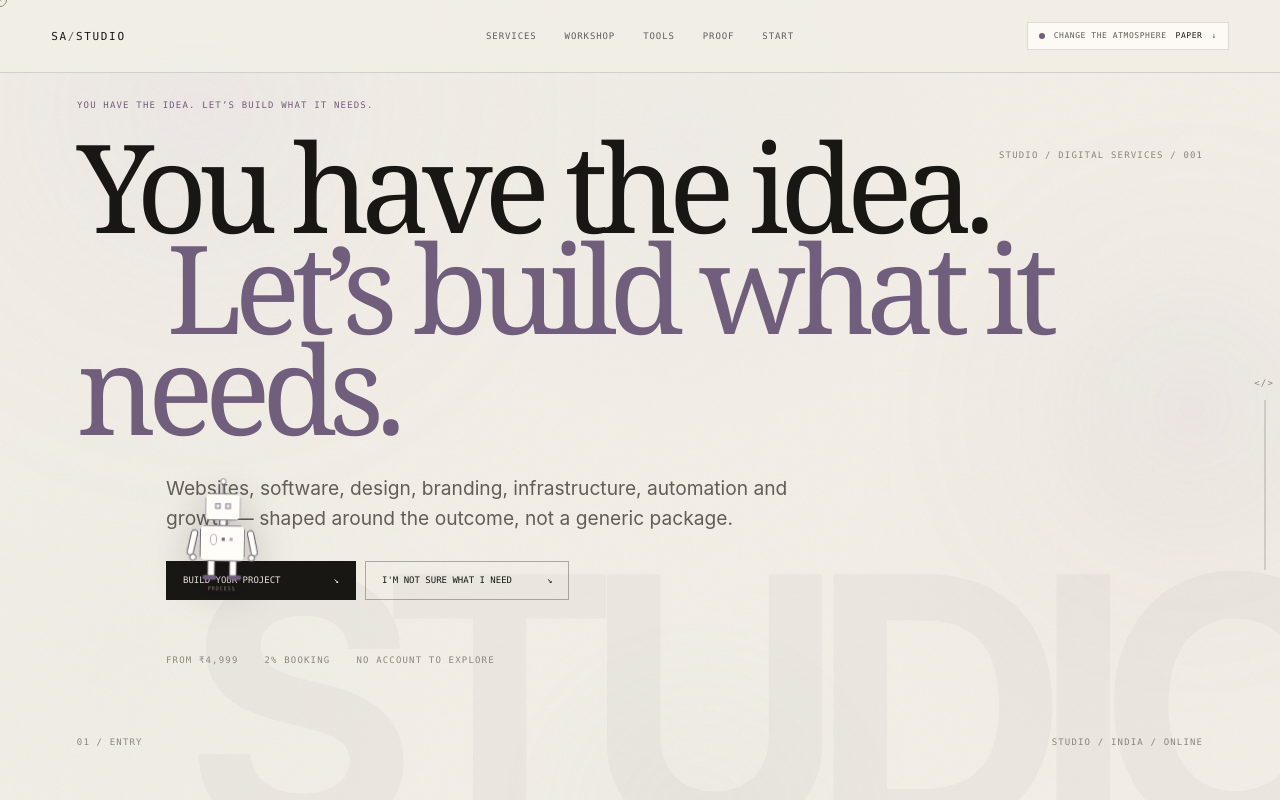
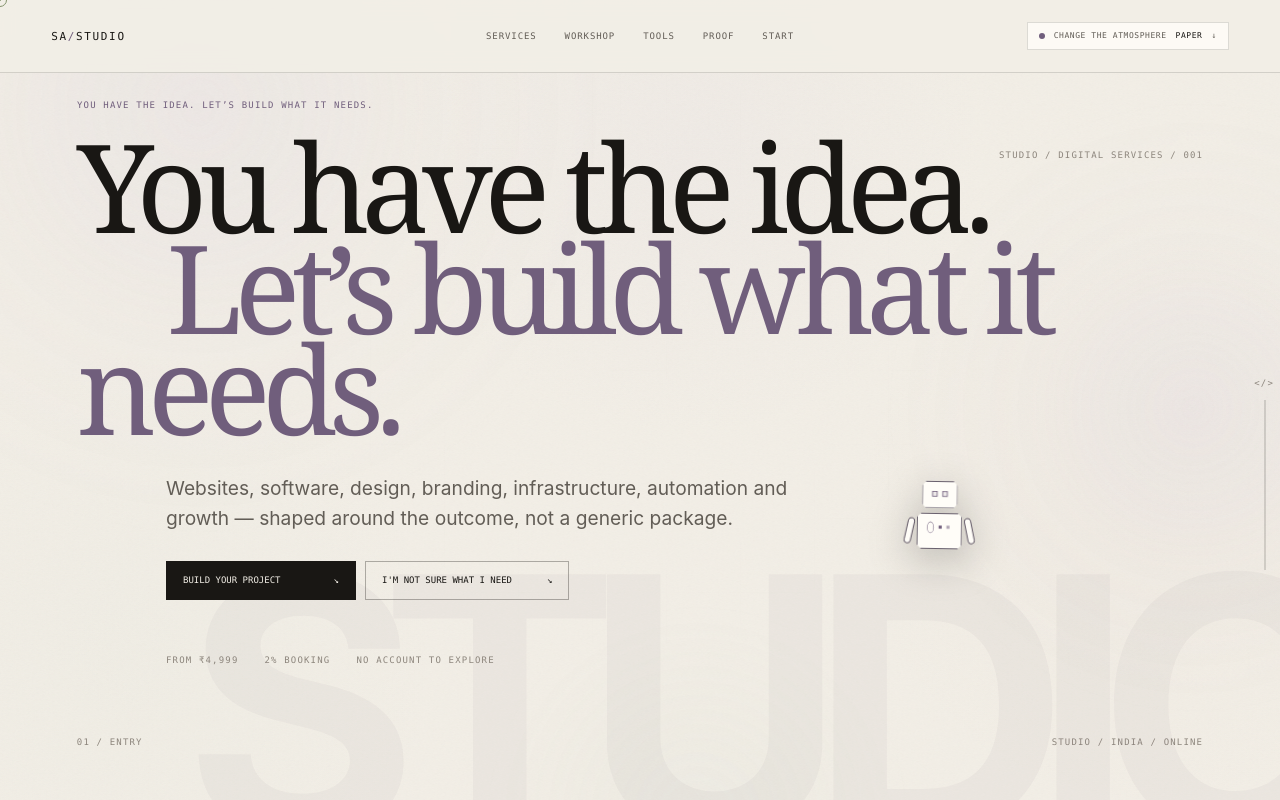
Before and after one commit to Shashwat-Aneja/studio.shashwataneja, a React (Vite) app: page / in a window 1280 px wide. Shown: the top 800 px of the page. Built offline with nearby package versions, Linux system fonts and the light colour scheme.

Commit message:
fix: match the portfolio's final robot anatomy

```diff
--- a/src/components/RobotAssistant.tsx
+++ b/src/components/RobotAssistant.tsx
@@ -3,28 +3,28 @@ import {useEffect,useRef,useState,type CSSProperties,type PointerEvent as ReactP
 type Props={section?:string;onOpenBuilder?:()=>void};
 type RobotState="idle"|"rest"|"moving"|"observing"|"celebrate"|"drag";
 const points=[
-  {id:"top",label:"START",x:.86,y:.2},
-  {id:"services",label:"SERVICES",x:.14,y:.38},
-  {id:"discover",label:"DISCOVER",x:.82,y:.52},
-  {id:"process",label:"PROCESS",x:.18,y:.67},
-  {id:"tools",label:"TOOLS",x:.78,y:.8},
-  {id:"contact",label:"BOOK",x:.2,y:.9}
+  {id:"top",label:"ORIGIN",x:.78,y:.3},
+  {id:"discover",label:"ENTERING",x:.18,y:.24},
+  {id:"services",label:"PROJECTS",x:.78,y:.22},
+  {id:"workshop",label:"WORKSHOP / THINK",x:.3,y:.72},
+  {id:"process",label:"JOURNEY",x:.74,y:.64},
+  {id:"tools",label:"LAB / EXPERIMENT",x:.2,y:.55},
+  {id:"contact",label:"EDGE / CONNECT",x:.82,y:.42}
 ];
 
-export default function RobotAssistant({section="START",onOpenBuilder}:Props){
-  const [pos,setPos]=useState({x:.86,y:.2});
+export default function RobotAssistant({section="ORIGIN",onOpenBuilder}:Props){
+  const [pos,setPos]=useState({x:.78,y:.3});
   const [look,setLook]=useState({x:0,y:0});
   const [drag,setDrag]=useState(false);
+  const [hovered,setHovered]=useState(false);
   const [label,setLabel]=useState(section);
   const [state,setState]=useState<RobotState>("idle");
-  const p=useRef(pos);
-  const target=useRef(pos);
-  const offset=useRef({x:0,y:0});
+  const p=useRef(pos),target=useRef(pos),offset=useRef({x:0,y:0});
 
   useEffect(()=>{
     let raf=0;
     const tick=()=>{
-      const a=p.current,b=target.current,e=drag?.22:.065;
+      const a=p.current,b=target.current,e=drag?.22:.045;
       const n={x:a.x+(b.x-a.x)*e,y:a.y+(b.y-a.y)*e};
       p.current=n;setPos(n);raf=requestAnimationFrame(tick);
     };
@@ -34,31 +34,36 @@ export default function RobotAssistant({section="START",onOpenBuilder}:Props){
 
   useEffect(()=>{
     const move=(e:PointerEvent)=>{
-      setLook({x:e.clientX/innerWidth-.5,y:e.clientY/innerHeight-.5});
+      setLook({x:Math.max(-1,Math.min(1,(e.clientX/innerWidth-.5)*2)),y:Math.max(-1,Math.min(1,(e.clientY/innerHeight-.5)*2))});
       if(drag){
         target.current={x:Math.min(.94,Math.max(.06,(e.clientX-offset.current.x)/innerWidth)),y:Math.min(.92,Math.max(.08,(e.clientY-offset.current.y)/innerHeight))};
         setState("drag");setLabel("DROP ME");
       }
     };
-    const up=()=>{
-      if(drag){setDrag(false);setState("rest");setLabel("STUDIO GUIDE");}
-    };
+    const up=()=>{if(drag){setDrag(false);setState("rest");setLabel("FOLLOWING");}};
     addEventListener("pointermove",move,{passive:true});addEventListener("pointerup",up);
     return()=>{removeEventListener("pointermove",move);removeEventListener("pointerup",up);};
   },[drag]);
 
   useEffect(()=>{
     const update=()=>{
-      const marker=scrollY+innerHeight*.42;
-      let current=points[0];
-      for(const point of points){const el=document.getElementById(point.id);if(el&&el.offsetTop<=marker)current=point;}
-      if(!drag){
-        target.current={x:current.x,y:current.y};setLabel(current.label);
+      const marker=scrollY+innerHeight*.46;
+      const sections=[...document.querySelectorAll<HTMLElement>("section[id]")];
+      const current=sections.find(el=>marker>=el.offsetTop&&marker<el.offsetTop+el.offsetHeight)||sections[0];
+      if(!current||drag)return;
+      const point=points.find(item=>item.id===current.id);
+      if(point){
+        target.current={x:point.x,y:point.y};
+        setLabel(point.label);
         setState(current.id==="contact"?"celebrate":current.id==="tools"?"observing":"moving");
+      }else{
+        target.current={x:.5,y:.3};
+        setLabel("FOLLOWING");
+        setState("idle");
       }
     };
-    update();addEventListener("scroll",update,{passive:true});
-    return()=>removeEventListener("scroll",update);
+    update();addEventListener("scroll",update,{passive:true});addEventListener("resize",update,{passive:true});
+    return()=>{removeEventListener("scroll",update);removeEventListener("resize",update);};
   },[drag]);
 
   const down=(e:ReactPointerEvent<HTMLButtonElement>)=>{
@@ -68,20 +73,10 @@ export default function RobotAssistant({section="START",onOpenBuilder}:Props){
     setDrag(true);setState("drag");setLabel("DROP ME");
   };
 
-  return <button type="button" className={`guide-robot is-${state}`} aria-label="Drag the Studio guide; double-click to open the project builder" onPointerDown={down} onDoubleClick={()=>onOpenBuilder?.()} style={{"--rx":`${pos.x*100}vw`,"--ry":`${pos.y*100}vh`,"--look-x":look.x,"--look-y":look.y} as CSSProperties}>
-    <span className="guide-robot__antenna"/>
+  return <button type="button" className={`guide-robot is-${state}${hovered?" is-hovered":""}`} aria-label="Studio guide. Double-click to open the project builder; drag to reposition." onPointerDown={down} onPointerEnter={()=>{setHovered(true);if(!drag)setState("observing");}} onPointerLeave={()=>{setHovered(false);if(!drag)setState("idle");}} onDoubleClick={()=>onOpenBuilder?.()} style={{"--rx":`${pos.x*100}vw`,"--ry":`${pos.y*100}vh`,"--look-x":look.x,"--look-y":look.y} as CSSProperties}>
     <span className="guide-robot__head"><i className="guide-robot__eye"/><i className="guide-robot__eye"/></span>
-    <span className="guide-robot__neck"/>
     <span className="guide-robot__body"><i className="guide-robot__panel"/><b className="guide-robot__indicator"/></span>
     <span className="guide-robot__arm guide-robot__arm--left"/>
     <span className="guide-robot__arm guide-robot__arm--right"/>
-    <span className="guide-robot__hand guide-robot__hand--left"/>
-    <span className="guide-robot__hand guide-robot__hand--right"/>
-    <span className="guide-robot__leg guide-robot__leg--left"/>
-    <span className="guide-robot__leg guide-robot__leg--right"/>
-    <span className="guide-robot__foot guide-robot__foot--left"/>
-    <span className="guide-robot__foot guide-robot__foot--right"/>
-    <span className="guide-robot__signal"/>
-    <span className="guide-robot__label mono">{label}</span>
   </button>;
 }
```
